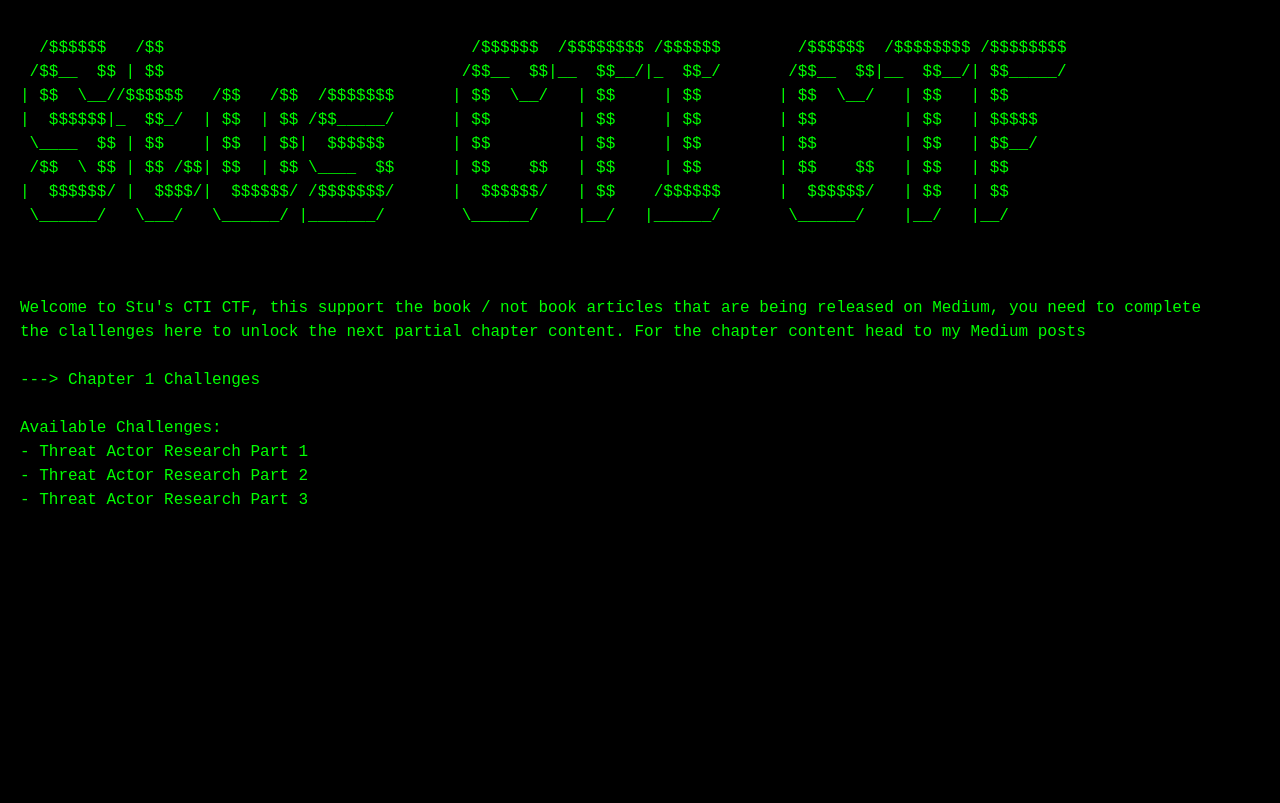
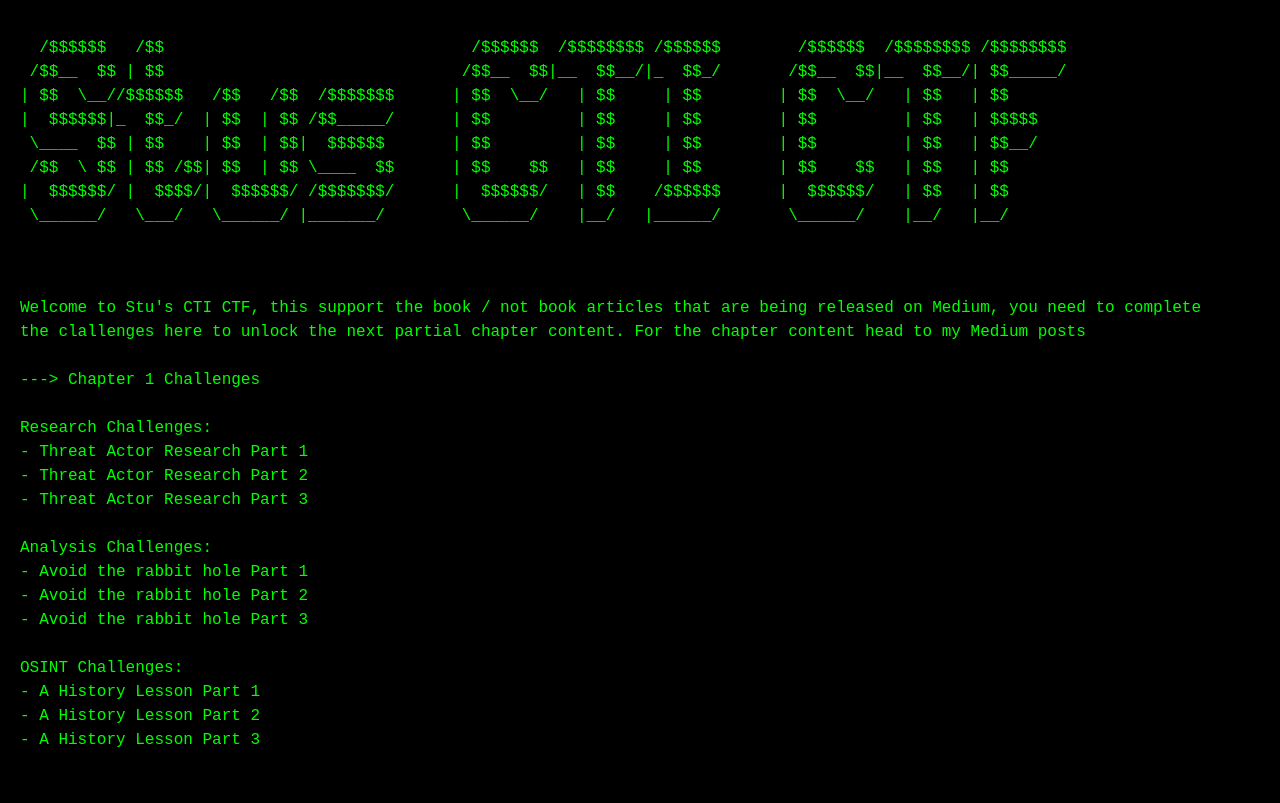
Before and after one commit to cybersecstu/cti-ctf-challenge, a plain HTML site: page index.html in a window 1280 px wide. Drawn offline with Linux system fonts and the light colour scheme.

Commit message:
Update index.html

```diff
--- a/index.html
+++ b/index.html
@@ -49,10 +49,21 @@ the clallenges here to unlock the next partial chapter content. For the chapter
 
 ---> Chapter 1 Challenges
 
-Available Challenges:
+Research Challenges:
 - <a href="challenges/threat-actor-research.html">Threat Actor Research Part 1</a>
 - <a href="challenges/malware-analysis.html">Threat Actor Research Part 2</a>
 - <a href="challenges/network-forensics.html">Threat Actor Research Part 3</a>
+
+Analysis Challenges:
+- <a href="challenges/threat-actor-research.html">Avoid the rabbit hole Part 1</a>
+- <a href="challenges/malware-analysis.html">Avoid the rabbit hole Part 2</a>
+- <a href="challenges/network-forensics.html">Avoid the rabbit hole Part 3</a>
+
+OSINT Challenges:
+- <a href="challenges/threat-actor-research.html">A History Lesson Part 1</a>
+- <a href="challenges/malware-analysis.html">A History Lesson Part 2</a>
+- <a href="challenges/network-forensics.html">A History Lesson Part 3</a>
+
         </pre>
     </div>
 </body>
```
